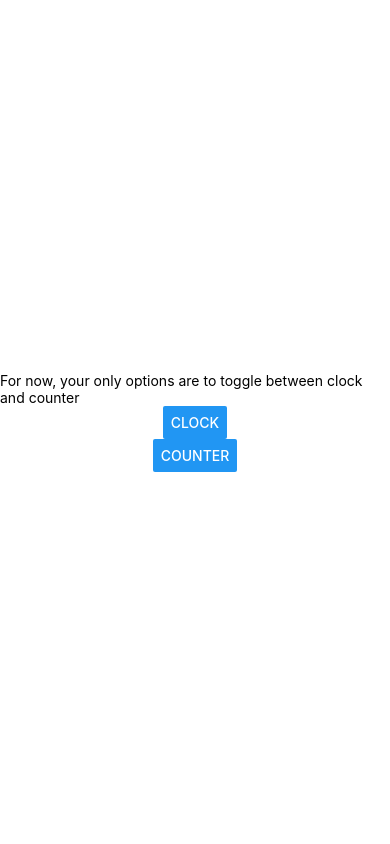
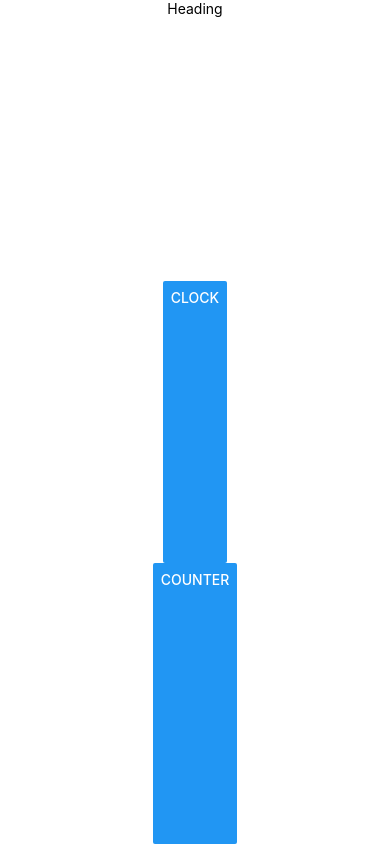
Before and after one commit to bolinfest/rpi-clock, a React Native app in the folder src/expo/: screen / in a window 390 px wide. Built offline with nearby package versions, Linux system fonts and the light colour scheme.

Commit message:
Add a row for a heading so "Clock" is not obscured.

```diff
--- a/src/expo/App.js
+++ b/src/expo/App.js
@@ -5,15 +5,21 @@ export default class App extends React.Component {
   render() {
     return (
       <View style={styles.container}>
-        <Text>For now, your only options are to toggle between clock and counter</Text>
+        <View style={styles.row}>
+          <Text>Heading</Text>
+        </View>
+        <View style={styles.row}>
           <Button
             title="Clock"
             onPress={useClockMode}
           />
+        </View>
+        <View style={styles.row}>
           <Button
             title="Counter"
             onPress={useCounter}
           />
+        </View>
       </View>
     );
   }
@@ -44,4 +50,8 @@ const styles = StyleSheet.create({
     alignItems: 'center',
     justifyContent: 'center',
   },
+  row: {
+    flex: 1,
+    flexDirection: 'row',
+  },
 });
```
Lines whose indentation alone changed are shown as unchanged.
